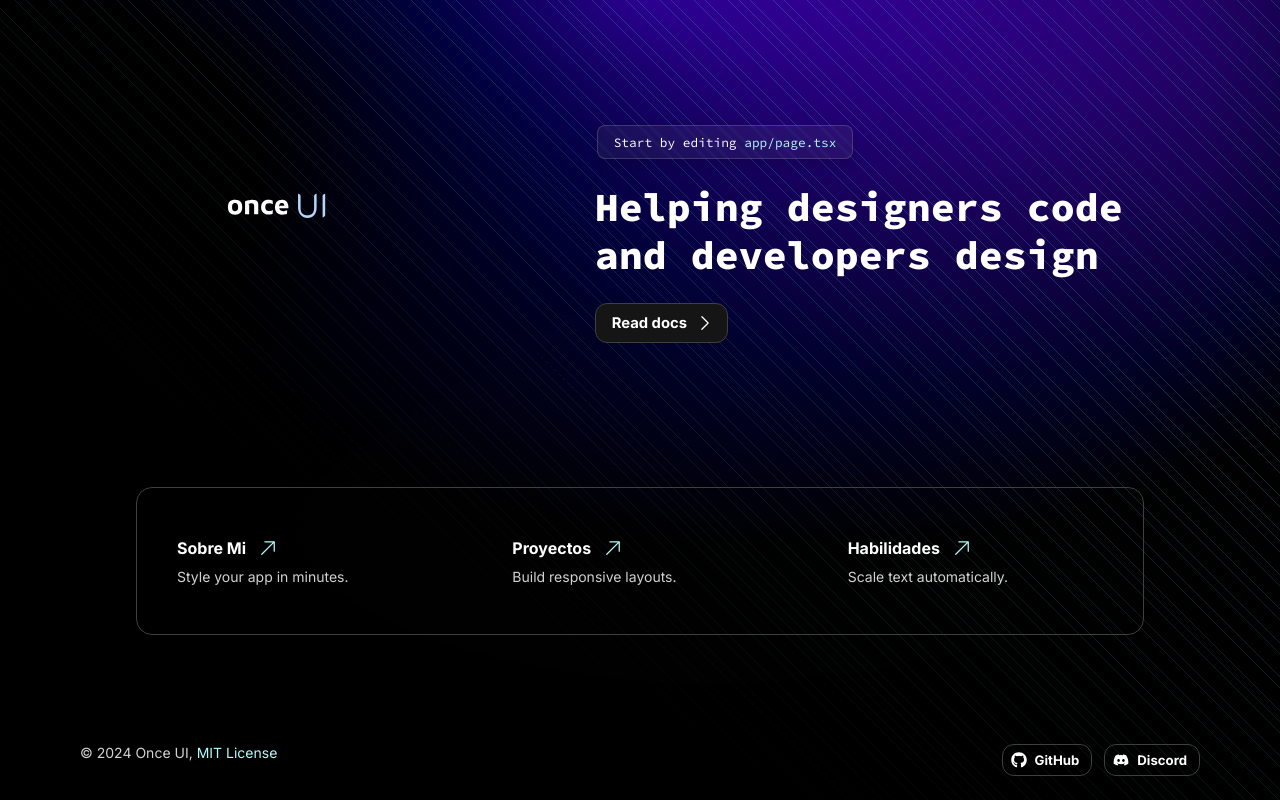
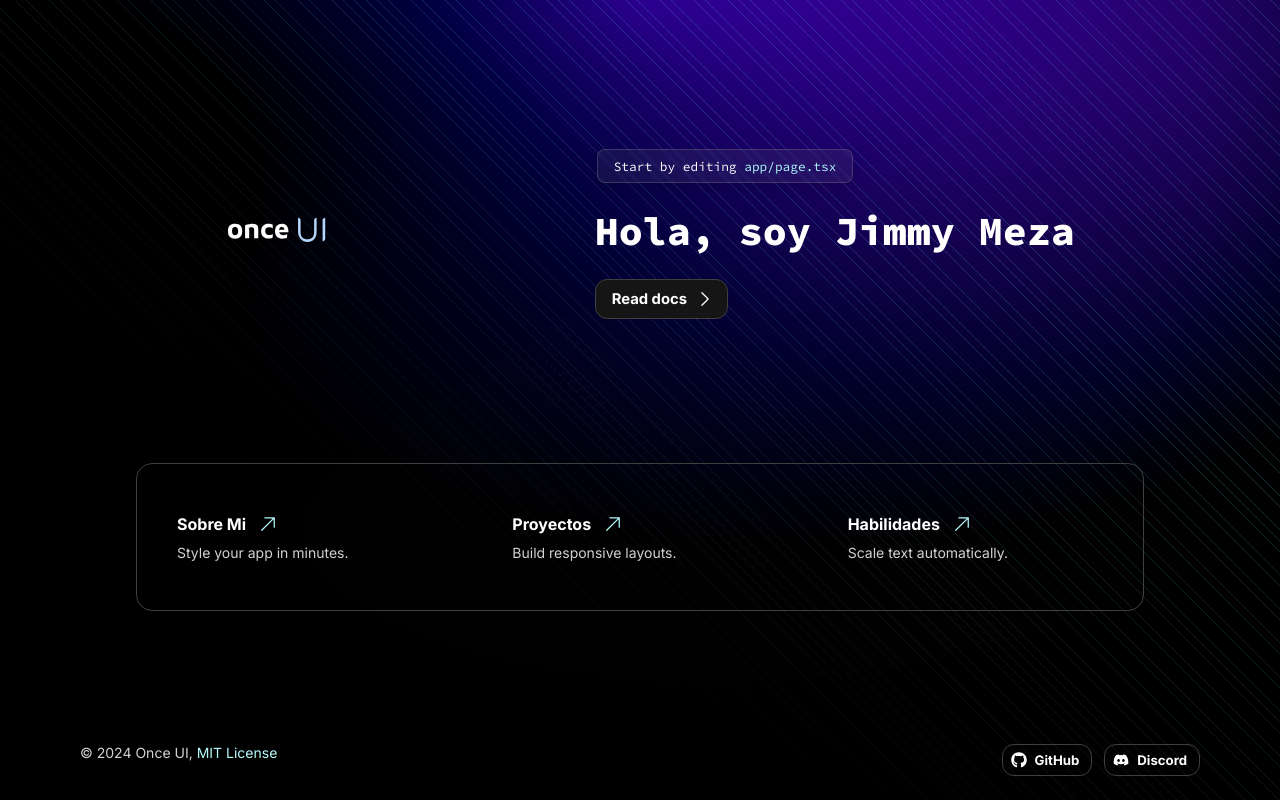
Before and after one commit to JimmyA32/JimmyMeza-Portfolio, a Next.js app: page / in a window 1280 px wide. Built offline with nearby package versions, Linux system fonts and the light colour scheme.

Commit message:
Update page.tsx

```diff
--- a/src/app/page.tsx
+++ b/src/app/page.tsx
@@ -65,7 +65,7 @@ export default function Home() {
 								<span className="font-code">
 									<LetterFx
 										trigger="instant">
-										Helping designers code and developers design
+										Hola, soy Jimmy Meza
 									</LetterFx>
 								</span>
 							</Heading>
```
